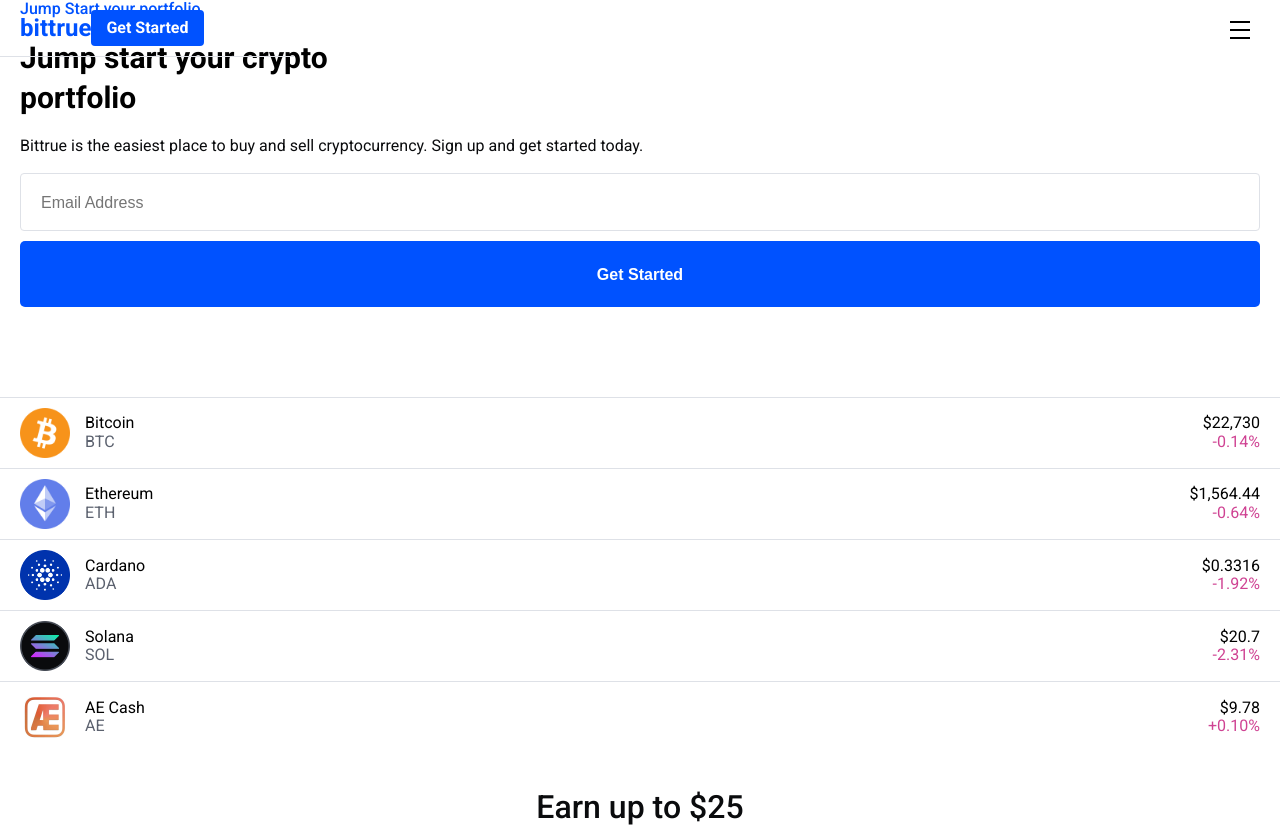
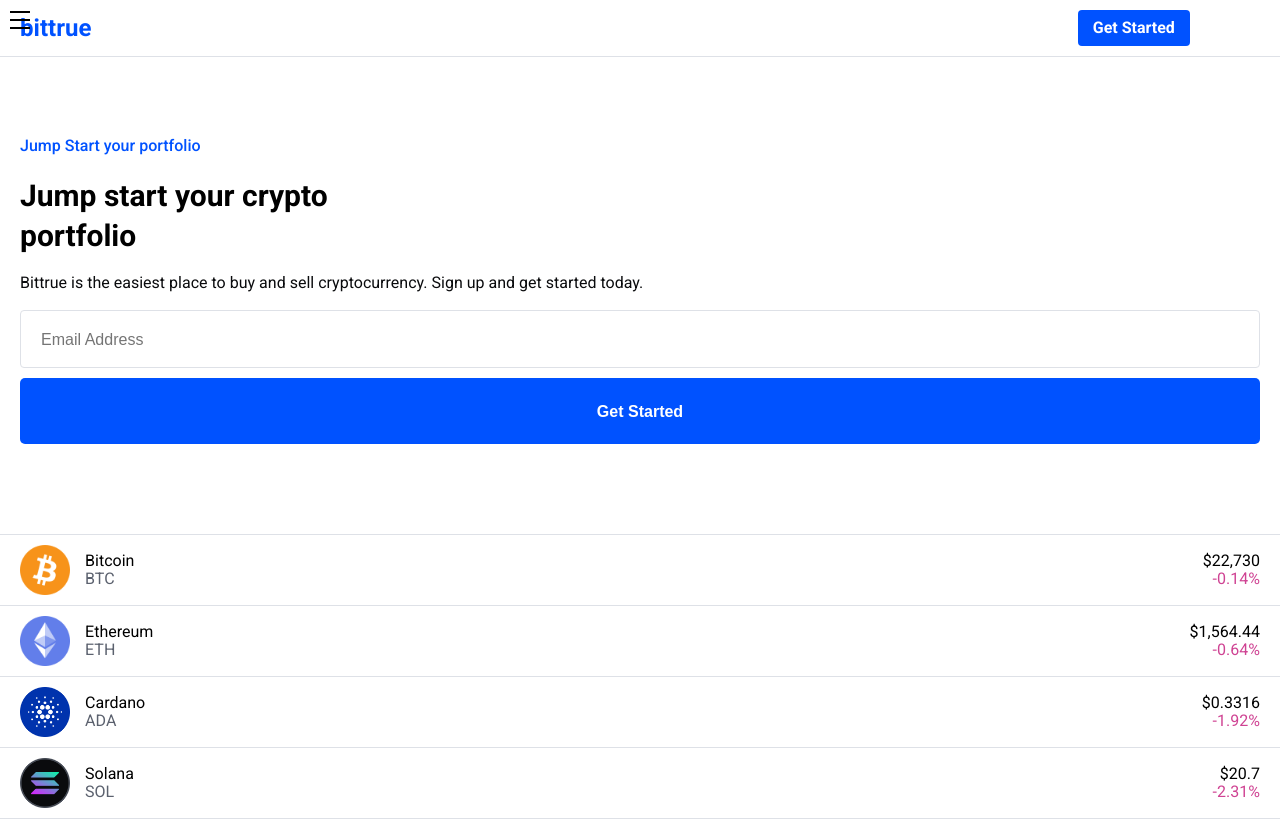
Before and after one commit to Oshioke-Salaki/coin, a React (Vite) app: page / in a window 1280 px wide. Shown: the top 827 px of the page. Built offline with nearby package versions, Linux system fonts and the light colour scheme.

Commit message:
first commit

```diff
--- a/src/Navbar.css
+++ b/src/Navbar.css
@@ -6,7 +6,7 @@
     border-bottom: 1px solid #dee1e7;
     margin-bottom: 8rem;
     /* display: fixed; */
-    position: fixed;
+    /* position: fixed; */
     top: 0;
 }
 
@@ -37,9 +37,9 @@
 }
 
 .menu-wrap {
-    position: fixed;
-    top: 1rem;
-    right: 6rem;
+    /* position: fixed; */
+    /* top: 1rem; */
+    /* right: 6rem; */
     z-index: 1;
 }
 
```
